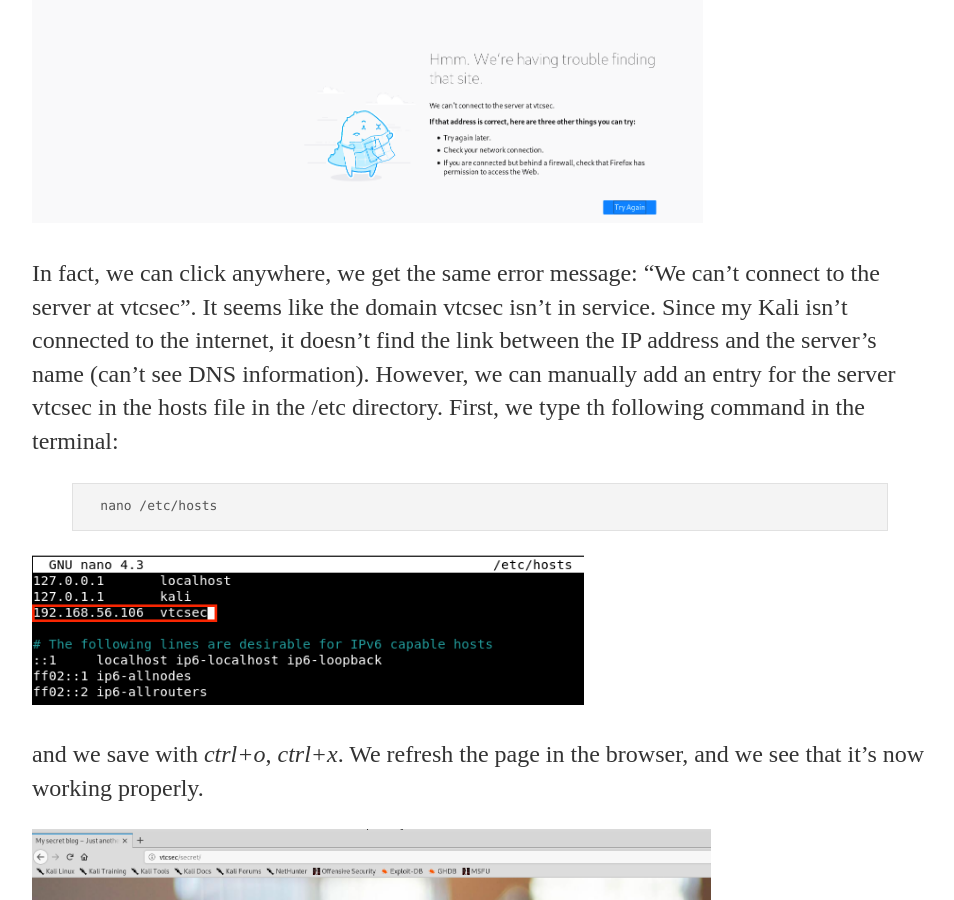
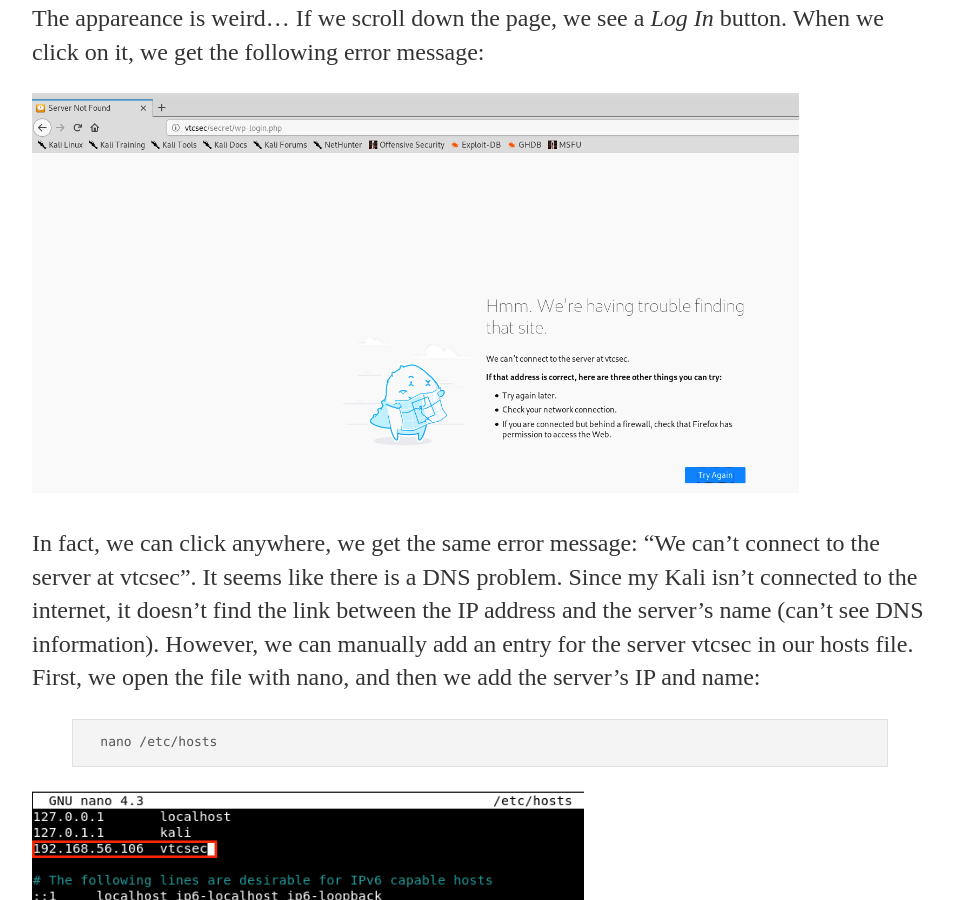
Before and after one commit to jsom1/jsom1.github.io, a Jekyll site: the page built from _walkthroughs/basicpentest.md, in a window 1280 px wide and 900 px high, scrolled down 10053 px. Shown: the whole window, without its empty margins (160-1114 px from the left). Built offline with Jekyll 4.4.1, drawn with Linux system fonts in a browser that asks for light colours; our own code applies the rules of GitHub Pages for plain Markdown files; some of the changed text lies outside the part shown.

Commit message:
Update basicpentest.md

```diff
--- a/_walkthroughs/basicpentest.md
+++ b/_walkthroughs/basicpentest.md
@@ -124,7 +124,7 @@
 On the result of the nmap scan, we saw that the version of FTP is *ProFTPD 1.3.3c*. We could look for more information on the net (for example on [https://www.cvedetails.com/](https://www.cvedetails.com/)). However, let's look at Metasploit instead :
 
 <div class="img_container">
-![searchsploit]({{https://jsom1.github.io/}}/_images/bpt1_searchsploit.png){: height="250px" width = "250px"}
+![searchsploit]({{https://jsom1.github.io/}}/_images/bpt1_searchsploit.png){: height="220px" width = "220px"}
 </div>
 
 There are 2 modules for this vulnerability. Let's launch Metasploit with the following command:
@@ -166,26 +166,26 @@
 There is a page, but it doesn't seem to be working properly. We can try to manually find directories, such as */wp-admin* (the default login page for Wordpress - doesn't work here), but it's not easy. Instead, let's perform a **dictionnary attack** with *dirbuster*: it brute-forces directories and file names on web servers.
 
 <div class="img_container">
-![dirbuster]({{https://jsom1.github.io/}}/_images/bpt1_dirb1.png){: height="350px" width = "350px"}
+![dirbuster]({{https://jsom1.github.io/}}/_images/bpt1_dirb1.png){: height="450px" width = "450px"}
 </div>
 
 <div class="img_container">
-![dirbuster]({{https://jsom1.github.io/}}/_images/bpt1_dirb2.png){: height="350px" width = "350px"}
+![dirbuster]({{https://jsom1.github.io/}}/_images/bpt1_dirb2.png){: height="450px" width = "450px"}
 </div>
 
 We see that dirbuster found 13 directories (not all of them are listed here). Let's have a loot at this *secret* directory:
 
 <div class="img_container">
-![secret directory]({{https://jsom1.github.io/}}/_images/bpt1_secret.png){: height="350px" width = "400px"}
+![secret directory]({{https://jsom1.github.io/}}/_images/bpt1_secret.png){: height="400px" width = "450px"}
 </div>
 
 The appareance is weird... If we scroll down the page, we see a *Log In* button. When we click on it, we get the following error message:
 
 <div class="img_container">
-![wp login error]({{https://jsom1.github.io/}}/_images/bpt1_wplogin.png){: height="350px" width = "400px"}
+![wp login error]({{https://jsom1.github.io/}}/_images/bpt1_wplogin.png){: height="400px" width = "450px"}
 </div>
 
-In fact, we can click anywhere, we get the same error message: "We can't connect to the server at vtcsec". It seems like the domain vtcsec isn't in service. Since my Kali isn't connected to the internet, it doesn't find the link between the IP address and the server's name (can't see DNS information). However, we can manually add an entry for the server vtcsec in the hosts file in the /etc directory. First, we type th following command in the terminal:
+In fact, we can click anywhere, we get the same error message: "We can't connect to the server at vtcsec". It seems like there is a DNS problem. Since my Kali isn't connected to the internet, it doesn't find the link between the IP address and the server's name (can't see DNS information). However, we can manually add an entry for the server vtcsec in our hosts file. First, we open the file with nano, and then we add the server's IP and name:
 
 ~~~~
 nano /etc/hosts
@@ -198,7 +198,7 @@
 and we save with *ctrl+o*, *ctrl+x*. We refresh the page in the browser, and we see that it's now working properly.
 
 <div class="img_container">
-![site working]({{https://jsom1.github.io/}}/_images/bpt1_working.png){: height="400px" width = "450px"}
+![site working]({{https://jsom1.github.io/}}/_images/bpt1_working.png){: height="460px" width = "460px"}
 </div>
 
 Finally, we can click on Log In...
```
Also changed, not shown: other parts of _walkthroughs/basicpentest.md (+1 -1 lines).
